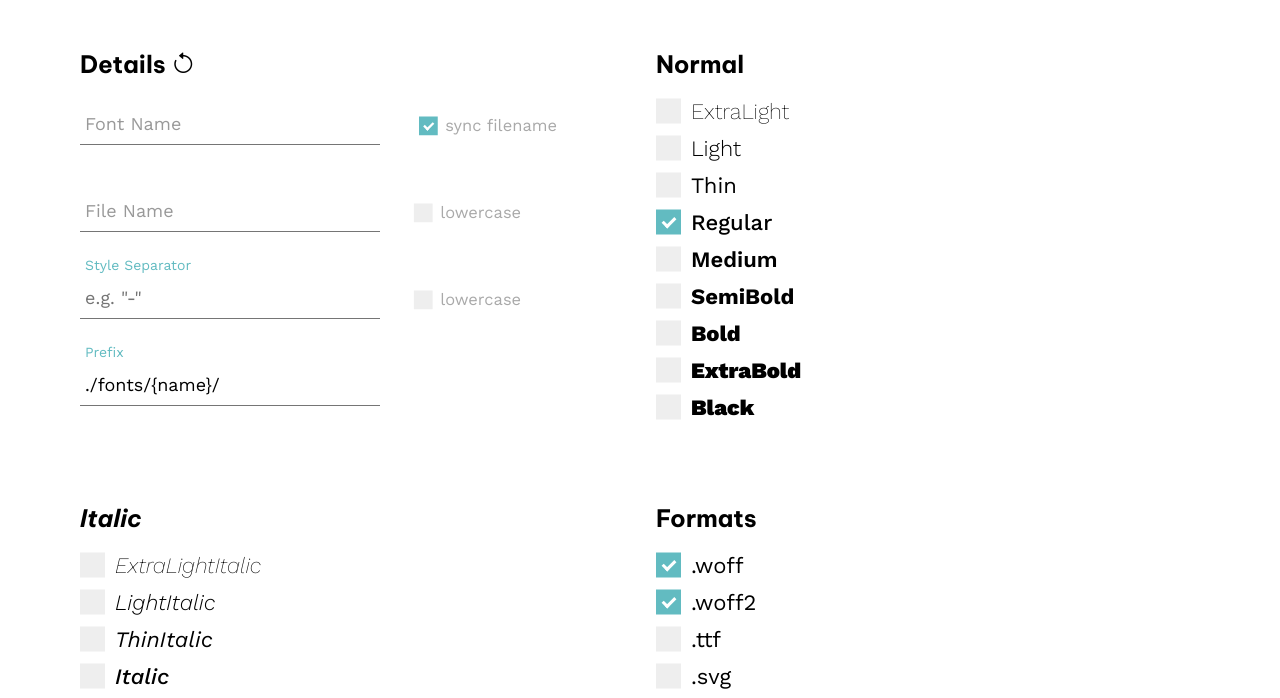
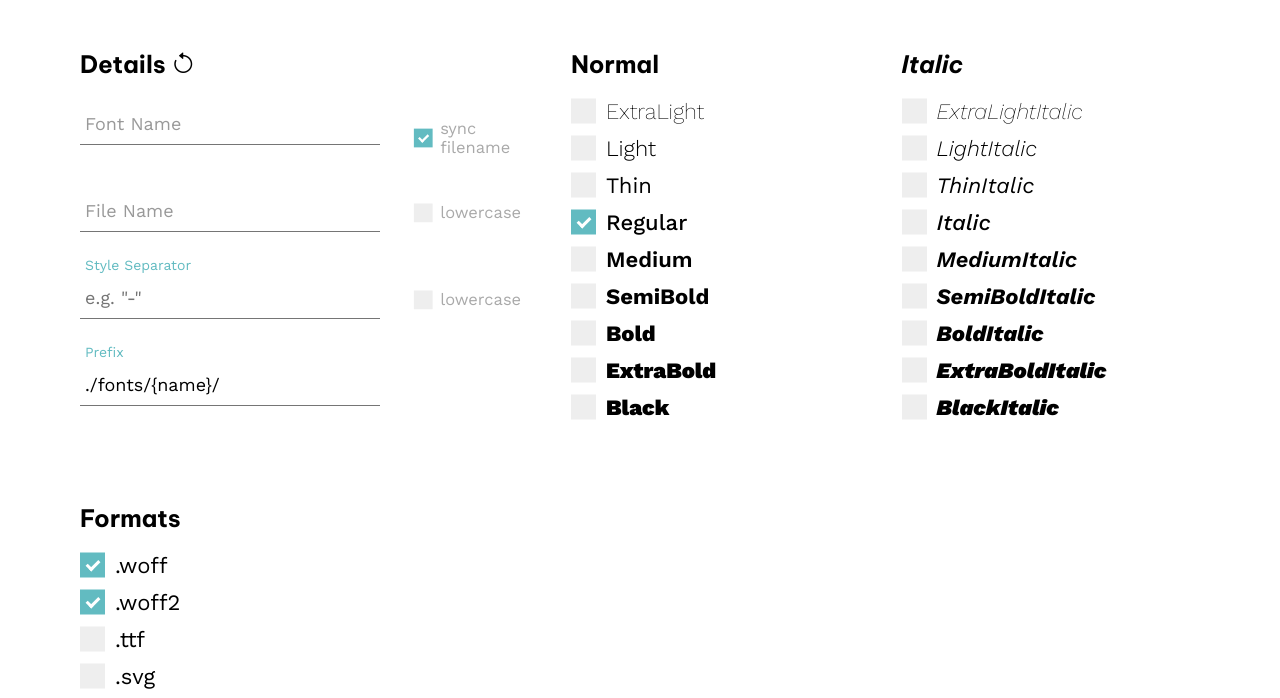
Before and after one commit to BADAKAA/font-import-helper, a website: page index.html in a window 1280 px wide. Shown: the part 98-796 px from the top of the page. Drawn offline with nearby package versions, Linux system fonts and the light colour scheme.

Commit message:
improve responsiveness

```diff
--- a/style/_form.scss
+++ b/style/_form.scss
@@ -5,7 +5,7 @@ form {
     flex-wrap: wrap;
     gap: 2rem;
     & > * {
-        flex: 1 1 300px;
+        flex: 1 1 200px;
     }
     justify-content: center;
     align-items: start;
```
Also changed, not shown: style.css.
